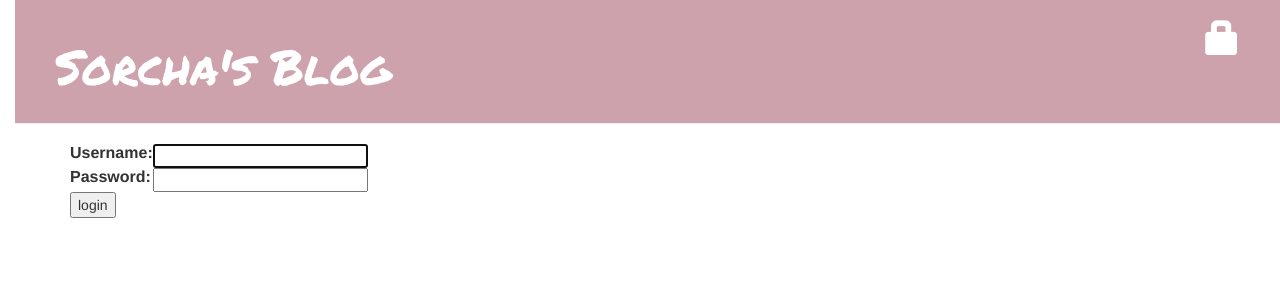
After one commit to sorchanicconmara/my-first-blog, a Django app: page /accounts/login/ in a window 1280 px wide. The commit adds this page. Shown: the top 300 px of the page. Run offline with Django 3.2, Linux system fonts and the light colour scheme; some libraries are stand-ins or nearby versions.

Commit message:
Security features: un/pw to login, logged in to add/edit/publish/delete posts, welcome message and log out option

```diff
--- a/blog/templates/blog/base.html
+++ b/blog/templates/blog/base.html
@@ -13,10 +13,14 @@
 
     </head>
     <body>
-    <div class="page-header">
+        <div class="page-header">
         {% if user.is_authenticated %}
-         <a href="{% url 'post_new' %}" class="top-menu"><span class="glyphicon glyphicon-edit"></span></a>
-         {% endif %}
+            <a href="{% url 'post_new' %}" class="top-menu"><span class="glyphicon glyphicon-plus"></span></a>
+            <a href="{% url 'post_draft_list' %}" class="top-menu"><span class="glyphicon glyphicon-edit"></span></a>
+            <p class="top-menu">Hello {{ user.username }} <small>(<a href="{% url 'logout' %}">Log out</a>)</small></p>
+        {% else %}
+            <a href="{% url 'login' %}" class="top-menu"><span class="glyphicon glyphicon-lock"></span></a>
+        {% endif %}
         <h1><a href="/">Sorcha's Blog</a></h1>
     </div>
     <div class="content container">
--- /dev/null
+++ b/blog/templates/registration/login.html
@@ -0,0 +1,24 @@
+{% extends "blog/base.html" %}
+
+{% block content %}
+    {% if form.errors %}
+        <p>Your username and password didn't match. Please try again.</p>
+    {% endif %}
+
+    <form method="post" action="{% url 'login' %}">
+    {% csrf_token %}
+        <table>
+        <tr>
+            <td>{{ form.username.label_tag }}</td>
+            <td>{{ form.username }}</td>
+        </tr>
+        <tr>
+            <td>{{ form.password.label_tag }}</td>
+            <td>{{ form.password }}</td>
+        </tr>
+        </table>
+
+        <input type="submit" value="login" />
+        <input type="hidden" name="next" value="{{ next }}" />
+    </form>
+{% endblock %}
--- a/blog/views.py
+++ b/blog/views.py
@@ -1,3 +1,4 @@
+from django.contrib.auth.decorators import login_required
 from django.shortcuts import redirect
 from django.shortcuts import render
 from .models import Post
@@ -14,6 +15,7 @@ def post_detail(request, pk):
     post = get_object_or_404(Post, pk=pk)
     return render(request, 'blog/post_detail.html', {'post': post})
 
+@login_required
 def post_new(request):
     if request.method == "POST":
         form = PostForm(request.POST)
@@ -27,6 +29,7 @@ def post_new(request):
         form = PostForm()
     return render(request, 'blog/post_edit.html', {'form': form})
 
+@login_required
 def post_edit(request, pk):
     post = get_object_or_404(Post, pk=pk)
     if request.method == "POST":
@@ -41,15 +44,18 @@ def post_edit(request, pk):
         form = PostForm(instance=post)
     return render(request, 'blog/post_edit.html', {'form': form})
 
+@login_required
 def post_draft_list(request):
     posts = Post.objects.filter(published_date__isnull=True).order_by('created_date')
     return render(request, 'blog/post_draft_list.html', {'posts': posts})
 
+@login_required
 def post_publish(request, pk):
     post = get_object_or_404(Post, pk=pk)
     post.publish()
     return redirect('post_detail', pk=pk)
 
+@login_required
 def post_remove(request, pk):
     post = get_object_or_404(Post, pk=pk)
     post.delete()
--- a/mysite/settings.py
+++ b/mysite/settings.py
@@ -120,3 +120,4 @@ USE_TZ = True
 
 STATIC_URL = '/static/'
 STATIC_ROOT = os.path.join(BASE_DIR, 'static')
+LOGIN_REDIRECT_URL = '/'
--- a/mysite/urls.py
+++ b/mysite/urls.py
@@ -15,8 +15,11 @@ Including another URLconf
 """
 from django.contrib import admin
 from django.urls import path, include
+from django.contrib.auth import views
 
 urlpatterns = [
     path('admin/', admin.site.urls),
+    path('accounts/login/', views.LoginView.as_view(), name='login'),
+    path('accounts/logout/', views.LogoutView.as_view(next_page='/'), name='logout'),
     path('', include('blog.urls')),
 ]
```
